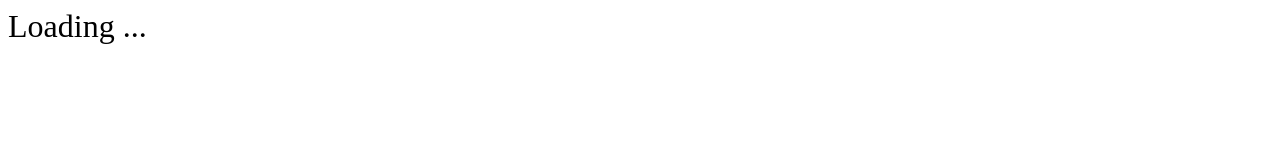
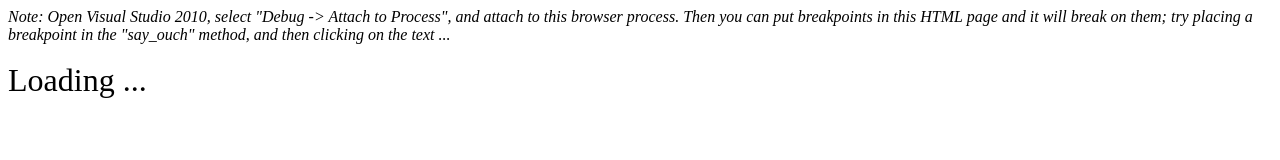
Before and after one commit to jschementi/pycon2010, a plain HTML site: page debugging.html in a window 1280 px wide. Drawn offline with Linux system fonts and the light colour scheme.

Commit message:
add debugging note, and remove internal scripts

```diff
--- a/debugging.html
+++ b/debugging.html
@@ -9,6 +9,11 @@
 </head>
 
 <body>
+
+  <i>Note: Open Visual Studio 2010, select "Debug -> Attach to Process",
+    and attach to this browser process. Then you can put breakpoints
+    in this HTML page and it will break on them; try placing a breakpoint
+    in the "say_ouch" method, and then clicking on the text ...</i><br /><br />
 
 <div id="message" style="font-size: 32px">Loading ...</div>
 
```
Also changed, not shown: 4 other files.
